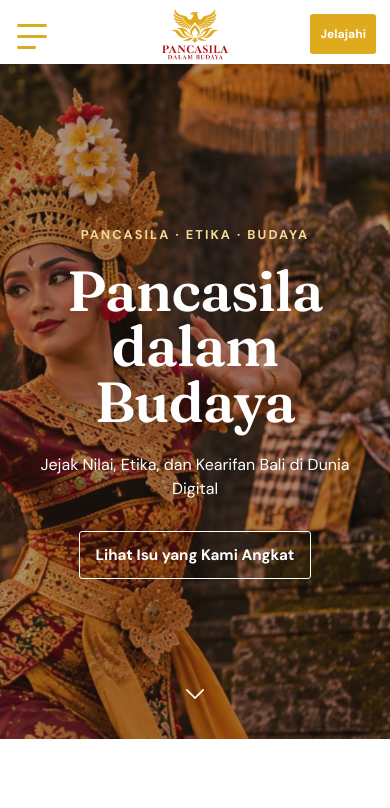
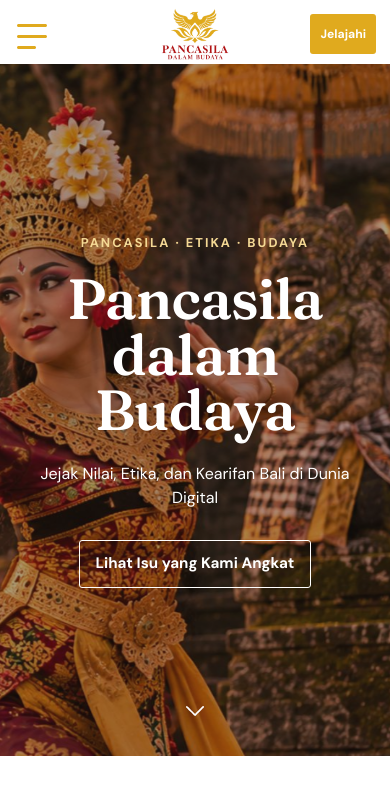
Before and after one commit to PutuRevata/pancasiladalambudaya, a plain HTML site: page index.html in a window 390 px wide. Shown: the top 808 px of the page. Drawn offline with Linux system fonts and the light colour scheme.

Commit message:
Update style.css

```diff
--- a/css/style.css
+++ b/css/style.css
@@ -551,7 +551,7 @@ h1, h2 { font-family: var(--font-judul); font-weight: 600; line-height: 1.1; }
   .site-header__cta-long { display: none; }
   .site-header__cta-short { display: inline; }
   .page-shell { width: min(calc(100% - 36px), var(--lebar-isi)); padding-top: 56px; }
-  .home-hero { height: 80vh; height: 80svh; }
+  .home-hero { height: 82vh; height: 82svh; }
   .home-hero__slide { background-position: right center; }
   .home-hero__content { width: min(calc(100% - 40px), 1180px); }
   .home-hero__eyebrow { font-size: .8rem; }
```
